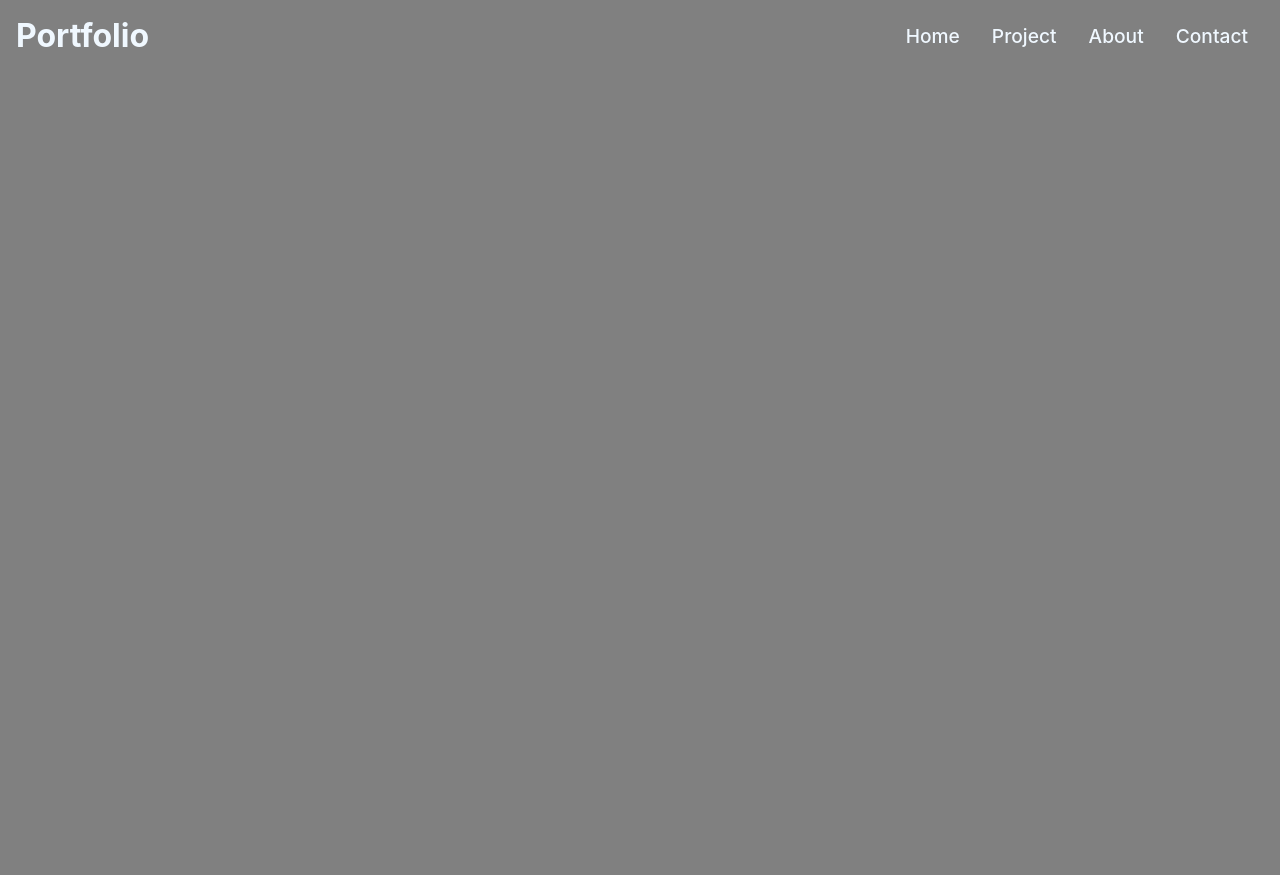
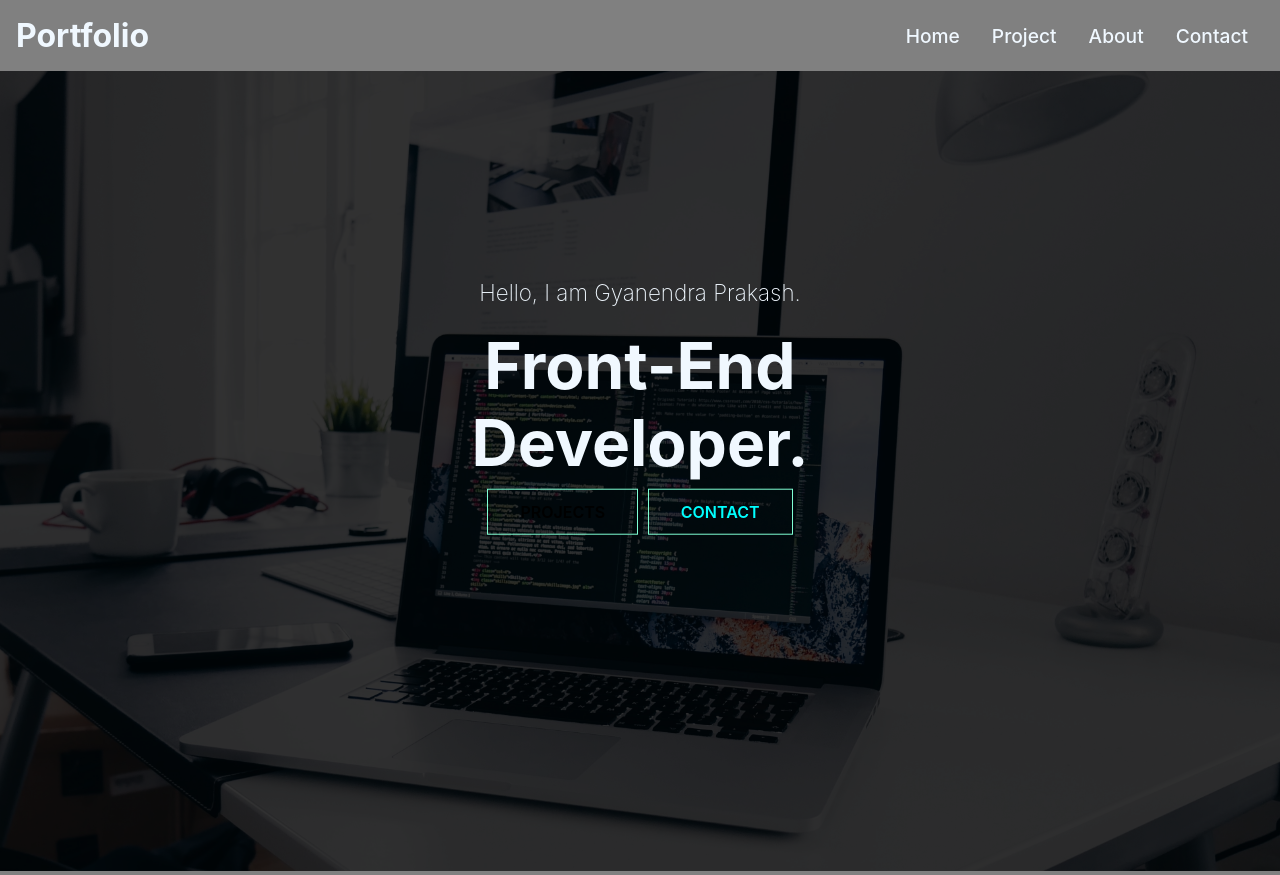
Before and after one commit to Gyanendra-333/my-portfolio, a React (Create React App) app: page / in a window 1280 px wide. Before the commit the page ends 800 px from the top, so only its background shows below. Built offline with nearby package versions, Linux system fonts and the light colour scheme.

Commit message:
Main Home Page Layout

```diff
--- a/src/App.js
+++ b/src/App.js
@@ -3,8 +3,8 @@
 import { Route, Routes } from "react-router-dom";
 import Home from "./routes/Home";
 import Contact from "./routes/Contact";
-import Project from "./routes/Project";
 import About from "./routes/About";
+import Projects from "./routes/Projects";
 
 
 function App() {
@@ -14,7 +14,7 @@
 
         <Route path="/" element={<Home />} />
         <Route path="/contact" element={<Contact />} />
-        <Route path="/project" element={<Project />} />
+        <Route path="/project" element={<Projects />} />
         <Route path="/about" element={<About />} />
 
       </Routes>
--- a/src/components/HeroImage.css
+++ b/src/components/HeroImage.css
@@ -0,0 +1,62 @@
+.mask {
+    width: 100%;
+    height: 100vh;
+    position: relative;
+}
+
+.into-img {
+    width: 100%;
+    height: 100%;
+    background-size: cover;
+    background-position: center;
+    object-fit: cover;
+}
+
+.mask::after {
+    content: "";
+    width: 100%;
+    height: 100%;
+    position: absolute;
+    top: 0;
+    left: 0;
+    background-color: #000;
+    opacity: 0.8;
+}
+
+.hero {
+    height: 100%;
+    width: 100%;
+}
+
+.hero .content {
+    position: absolute;
+    transform: translate(-50%, -50%);
+    top: 50%;
+    left: 50%;
+    text-align: center;
+}
+
+.hero .content h1 {
+    font-size: 4rem;
+    padding: 1.3rem 1.5rem;
+}
+
+.hero .content p {
+    font-size: 1.4rem;
+    font-weight: 200;
+    /* text-transform: uppercase; */
+}
+
+.hero .btn {
+    margin: 1rem 0.3rem;
+}
+
+@media screen and (max-width:640px) {
+    .hero .content h1 {
+        font-size: 3rem;
+    }
+
+    .hero .content p {
+        font-size: 1.4rem;
+    }
+}
--- a/src/components/HeroImage.js
+++ b/src/components/HeroImage.js
@@ -1,11 +1,22 @@
 import React from 'react';
 import "./HeroImage.css";
+import IntroImg from "../images/img_02.jpg";
+import { Link } from 'react-router-dom';
 
 function HeroImage() {
     return (
         <div className='hero'>
             <div className='mask'>
+                <img className='into-img' src={IntroImg} alt='IntroImg' />
+            </div>
 
+            <div className='content'>
+                <p>Hello, I am Gyanendra Prakash.</p>
+                <h1>Front-End Developer.</h1>
+                <div >
+                    <Link to="/project" className='btn'>Projects</Link>
+                    <Link to="/contact" className='btn btn-light'>Contact</Link>
+                </div>
             </div>
         </div>
 
--- a/src/routes/Project.js
+++ /dev/null
@@ -1,9 +0,0 @@
-import React from 'react'
-
-function Project() {
-    return (
-        <div>Project</div>
-    )
-}
-
-export default Project
--- /dev/null
+++ b/src/routes/Projects.js
@@ -0,0 +1,9 @@
+import React from 'react'
+
+function Projects() {
+    return (
+        <div>Projects</div>
+    )
+}
+
+export default Projects;
```
